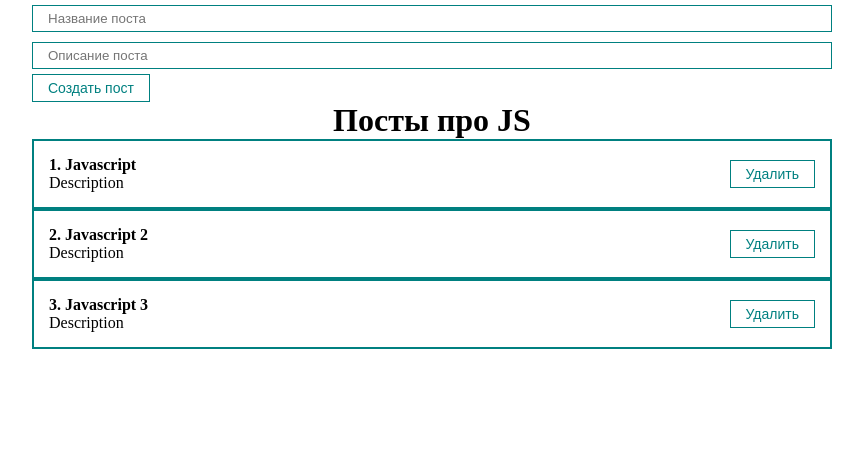
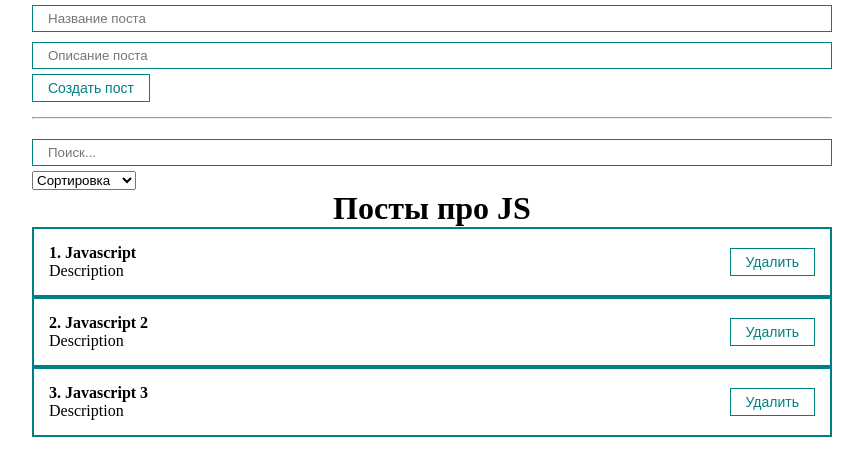
Before and after one commit to SergeyKudinov/firstReactExperience, a React (Create React App) app: page / in a window 1280 px wide. Shown: the top 476 px of the page, without its empty margins (208-1071 px from the left). Built offline with nearby package versions, Linux system fonts and the light colour scheme; the HTML template or start-up script is replaced by a standard one.

Commit message:
add select and search

```diff
--- a/src/App.js
+++ b/src/App.js
@@ -7,6 +7,7 @@
 import './styles/App.css';
 import MyInput from './components/UI/input/MyInput';
 import PostForm from './components/PostForm';
+import MySelect from './components/UI/select/MySelect';
 
 function App() {
 
@@ -15,6 +16,20 @@
     { id: 2, title: 'Javascript 2', body: 'Description' },
     { id: 3, title: 'Javascript 3', body: 'Description' },
   ])
+
+  const [selectedSort, setSelectedSort] = useState('')
+
+  const [searchQuery, setSearchQuery] = useState('')
+
+  function getSortedPosts() {
+    console.log("Fuck you");
+    if (selectedSort) {
+      return [...posts].sort((a, b) => a[selectedSort].localeCompare(b[selectedSort]))
+    }
+    return posts;
+  }
+
+  const sortedPosts = getSortedPosts();
 
   const createPost = (newPost) => {
     setPosts([...posts, newPost])
@@ -25,10 +40,34 @@
     setPosts(posts.filter(p => p.id !== post.id))
   }
 
+  const sortPosts = (sort) => {
+    setSelectedSort(sort);
+  }
+
   return (
     <div className='App'>
       <PostForm create={createPost} />
-      <PostList remove={removePost} posts={posts} title="Посты про JS" />
+      <hr style={{ margin: "15px 0" }} />
+      <div>
+        <MyInput
+          value={searchQuery}
+          onChange={e => setSearchQuery(e.target.value)}
+          placeholder="Поиск..."
+        />
+        <MySelect
+          value={selectedSort}
+          onChange={sortPosts}
+          defaultValue="Сортировка"
+          options={[
+            { value: 'title', name: 'По названию' },
+            { value: 'body', name: 'По описанию' },
+          ]}
+        />
+      </div>
+      {posts.length
+        ? <PostList remove={removePost} posts={sortedPosts} title="Посты про JS" />
+        : <h1 style={{ textAlign: 'center' }}>Посты не найдены!</h1>
+      }
     </div>
   );
 }
--- /dev/null
+++ b/src/components/UI/select/MySelect.jsx
@@ -0,0 +1,20 @@
+import React from "react";
+
+
+const MySelect = ({ options, defaultValue, value, onChange }) => {
+    return (
+        <select
+            value={value}
+            onChange={event => onChange(event.target.value)}
+        >
+            <option disabled value="">{defaultValue}</option>
+            {options.map(option =>
+                <option key={option.value} value={option.value}>
+                    {option.name}
+                </option>
+            )}
+        </select>
+    );
+};
+
+export default MySelect;
```
